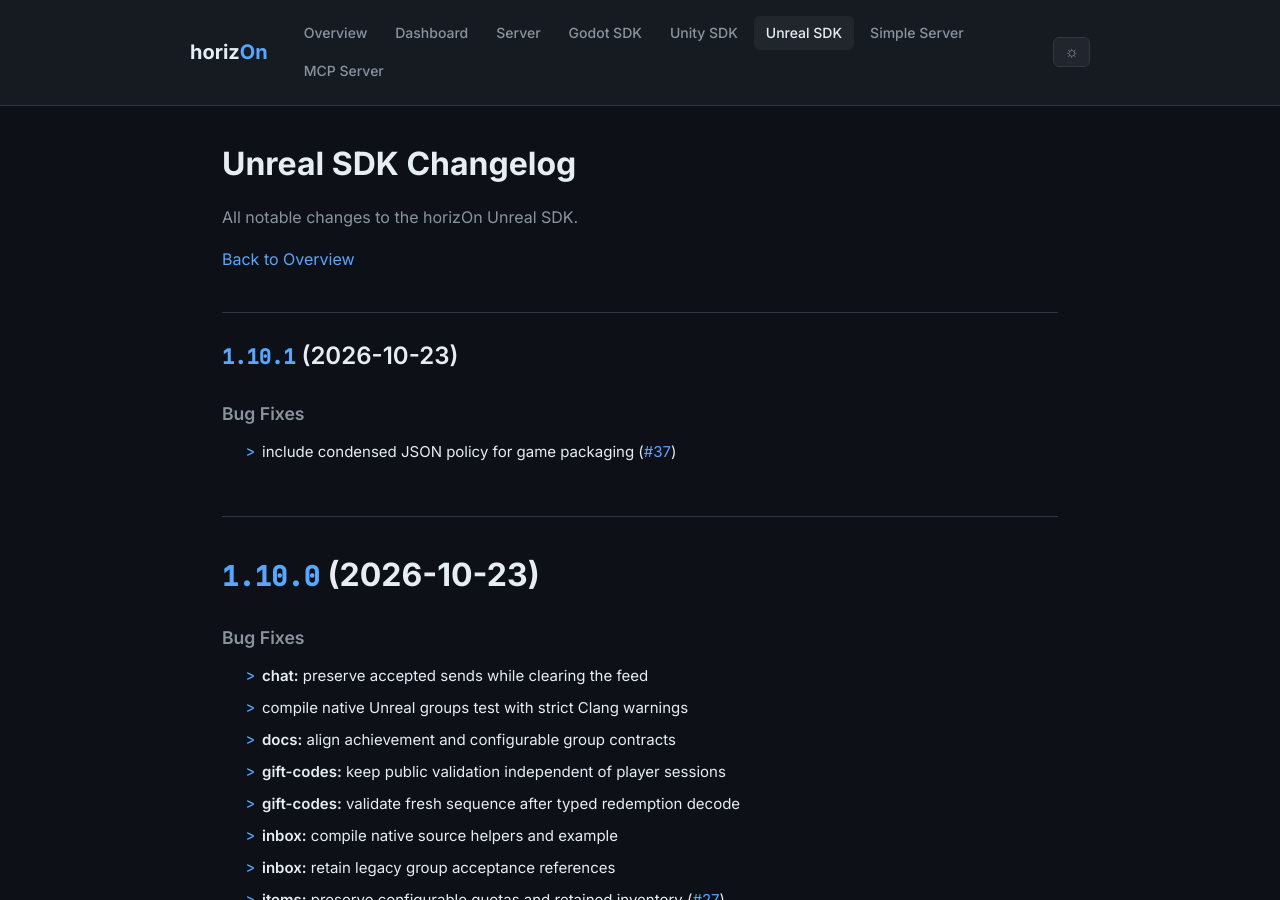
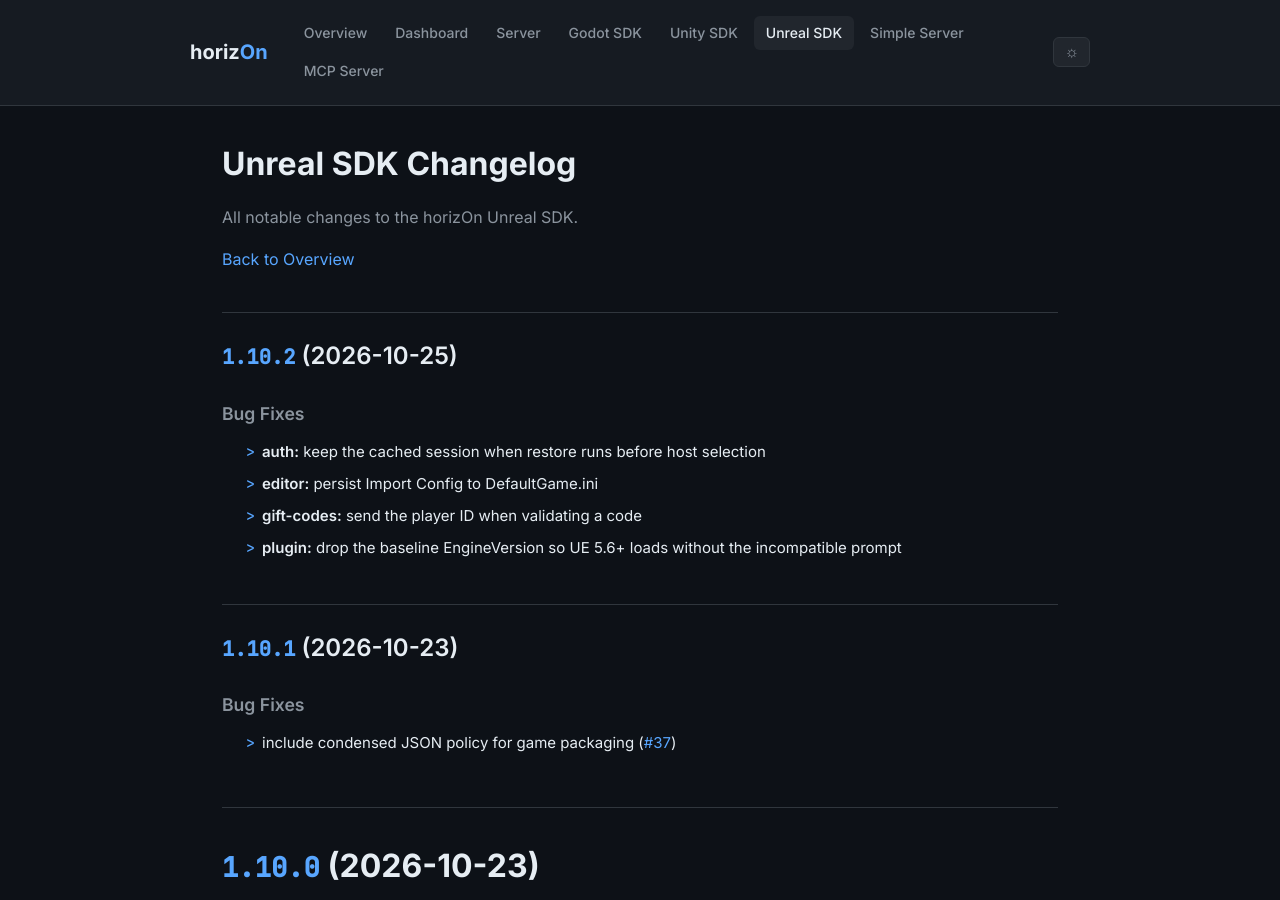
Before and after one commit to ProjectMakersDE/horizOn-Changelog, a Jekyll site: the page built from unreal-sdk-changelog.md, in a window 1280 px wide and 900 px high. Built offline with Jekyll 4.4.1, drawn with Linux system fonts in a browser that asks for light colours.

Commit message:
chore: reconcile changelogs

```diff
--- a/unreal-sdk-changelog.md
+++ b/unreal-sdk-changelog.md
@@ -8,6 +8,16 @@ title: Unreal SDK Changelog
 All notable changes to the horizOn Unreal SDK.
 
 [Back to Overview](.)
+
+## [1.10.2](https://github.com/ProjectMakersDE/horizOn-SDK-Unreal/compare/v1.10.1...v1.10.2) (2026-10-25)
+
+
+### Bug Fixes
+
+* **auth:** keep the cached session when restore runs before host selection ([6279bd9](https://github.com/ProjectMakersDE/horizOn-SDK-Unreal/commit/6279bd91318d9820dd13523ce71e3d695ce4dddd))
+* **editor:** persist Import Config to DefaultGame.ini ([6cac1a5](https://github.com/ProjectMakersDE/horizOn-SDK-Unreal/commit/6cac1a53742759ffd5d3e00a31b99d93e7cea98c))
+* **gift-codes:** send the player ID when validating a code ([4d0616b](https://github.com/ProjectMakersDE/horizOn-SDK-Unreal/commit/4d0616bfa746459d376e6133475ecba843f71865))
+* **plugin:** drop the baseline EngineVersion so UE 5.6+ loads without the incompatible prompt ([945f543](https://github.com/ProjectMakersDE/horizOn-SDK-Unreal/commit/945f54360afc77b632a04033d712bb5b6cc485a6))
 
 ## [1.10.1](https://github.com/ProjectMakersDE/horizOn-SDK-Unreal/compare/v1.10.0...v1.10.1) (2026-10-23)
 
```
Also changed, not shown: index.md (+1 -1 lines).
